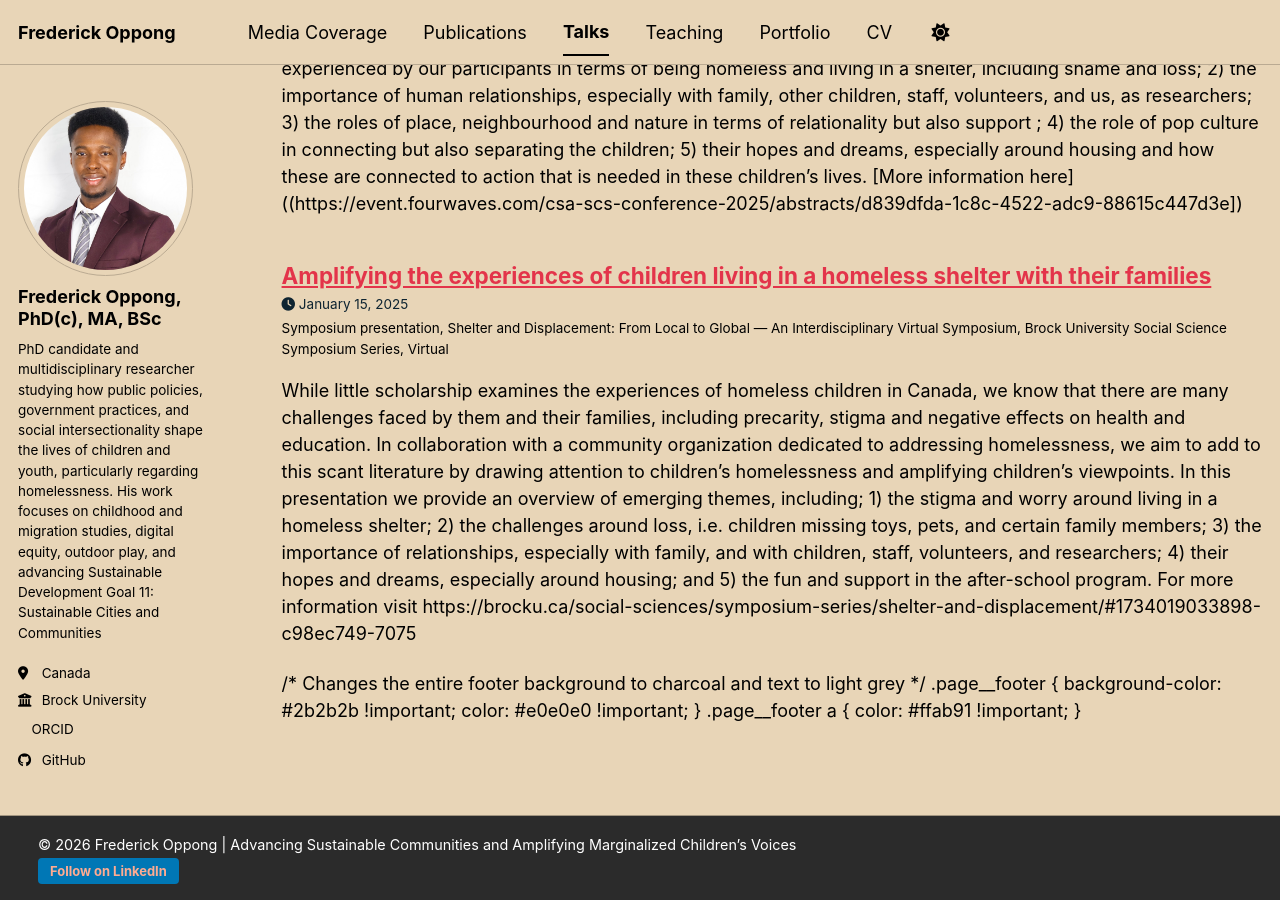
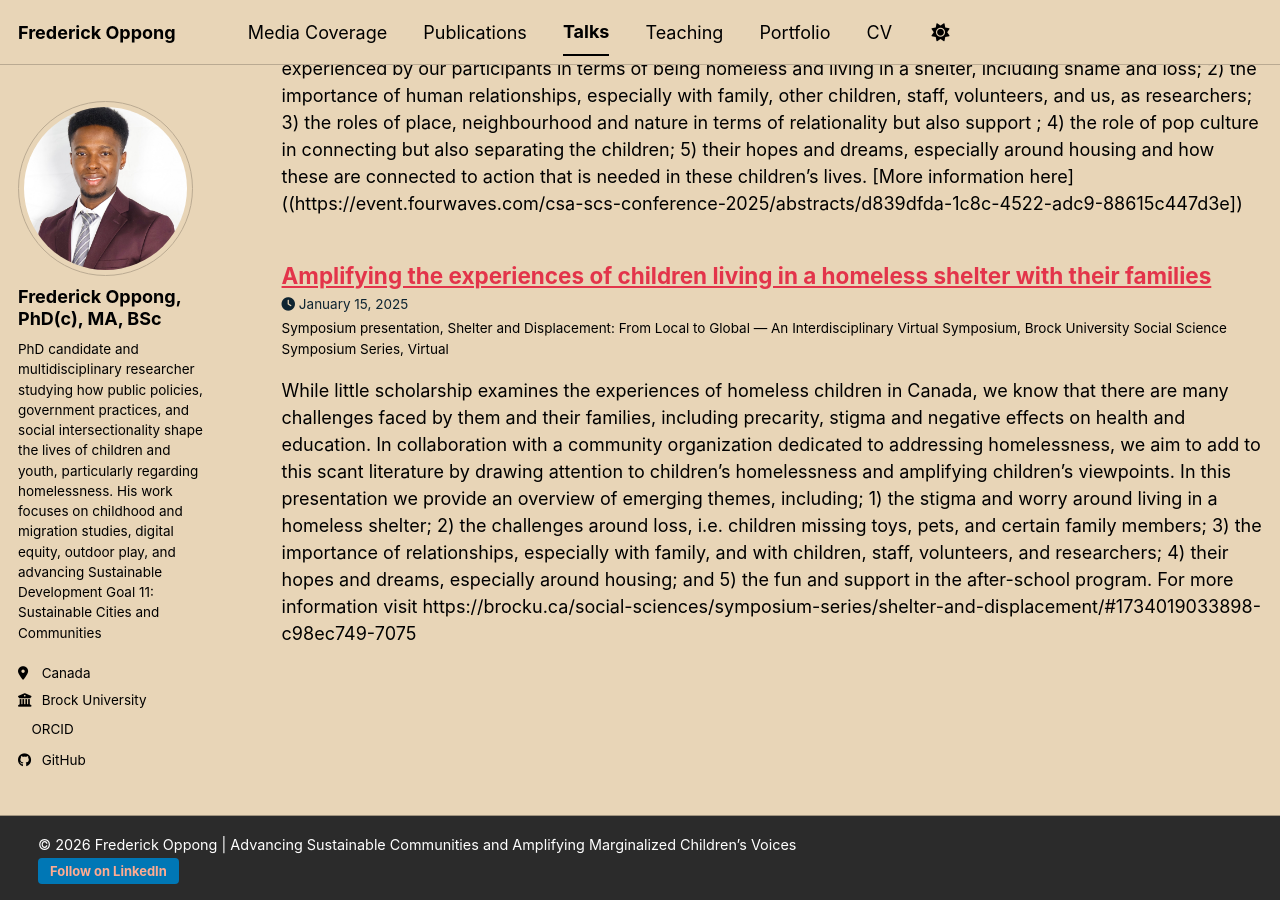
Before and after one commit to frederickoppong/frederickoppong.github.io, a Jekyll site: the page built from _pages/talks.html, in a window 1280 px wide and 900 px high, scrolled down 1041 px. Built offline with Jekyll 4.4.1, drawn with Linux system fonts in a browser that asks for light colours; a style sheet for code colours, icons or effects is not loaded.

Commit message:
Remove footer styling from talks page
Removed custom styles for the footer background and text color.

```diff
--- a/_pages/talks.html
+++ b/_pages/talks.html
@@ -24,13 +24,3 @@
     padding-bottom: 4px !important;
   }
 </style>
-
-/* Changes the entire footer background to charcoal and text to light grey */
-  .page__footer {
-    background-color: #2b2b2b !important;
-    color: #e0e0e0 !important;
-  }
-  .page__footer a {
-    color: #ffab91 !important;
-  }
-  </style>
```
